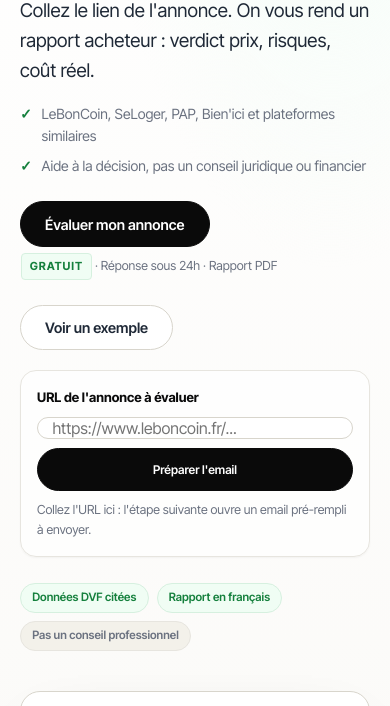
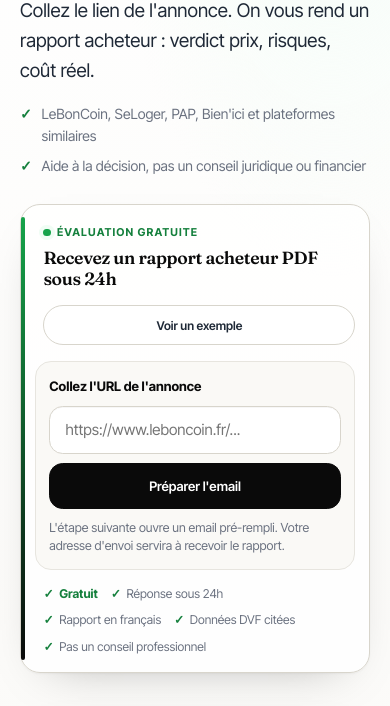
Before and after one commit to luongnv89/immo-evals, a plain HTML site: page index.html in a window 390 px wide. Shown: the part 329-1035 px from the top of the page. Drawn offline with Linux system fonts and the light colour scheme.

Commit message:
feat: refine hero CTA and mobile navigation
- Redesign hero request card with clearer URL entry flow
- Remove redundant mobile menu close button
- Clean up unused close-button CSS and JavaScript hooks

```diff
--- a/assets/mailto.js
+++ b/assets/mailto.js
@@ -208,7 +208,6 @@
 (function () {
   const toggle = document.querySelector(".nav-toggle");
   const nav = document.getElementById("site-nav");
-  const closeButtons = document.querySelectorAll("[data-nav-close]");
   if (!toggle || !nav) return;
 
   function setOpen(open) {
@@ -227,12 +226,6 @@
     setOpen(toggle.getAttribute("aria-expanded") !== "true");
   });
 
-  closeButtons.forEach(function (button) {
-    button.addEventListener("click", function () {
-      setOpen(false);
-      toggle.focus();
-    });
-  });
 
   // Close after choosing a destination.
   nav.querySelectorAll("a").forEach(function (link) {
--- a/assets/site.css
+++ b/assets/site.css
@@ -234,9 +234,6 @@ summary:focus-visible {
 .nav-toggle[aria-expanded="true"] .nav-toggle__bars::before { transform: translateY(6px) rotate(45deg); }
 .nav-toggle[aria-expanded="true"] .nav-toggle__bars::after { transform: translateY(-6px) rotate(-45deg); }
 
-.nav-close {
-  display: none;
-}
 
 /* —— Buttons (report pill style) —— */
 .btn {
@@ -905,26 +902,6 @@ summary:focus-visible {
     margin-top: 0.4rem;
     font-size: 0.85rem;
   }
-  .nav-close {
-    display: inline-flex;
-    align-items: center;
-    justify-content: center;
-    min-height: 2.6rem;
-    margin-top: 0.25rem;
-    border: 1px solid var(--line2);
-    border-radius: 999px;
-    background: var(--sand);
-    color: var(--ink);
-    font: inherit;
-    font-size: 0.85rem;
-    font-weight: 700;
-    cursor: pointer;
-  }
-  .nav-close:hover,
-  .nav-close:focus-visible {
-    background: var(--ink);
-    color: var(--paper);
-  }
 }
 
 /* Legacy static report chrome */
@@ -1065,20 +1042,68 @@ body.report-view .site-top .sample-note {
   font-weight: 700;
 }
 
-.lp-hero__actions {
-  display: flex;
-  flex-wrap: wrap;
-  gap: 0.75rem;
-  margin-top: 1.5rem;
+.lp-request-card {
+  position: relative;
+  max-width: 36rem;
+  margin-top: 1.65rem;
+  padding: 1rem;
+  background: rgba(255, 255, 255, 0.86);
+  border: 1px solid var(--line2);
+  border-radius: var(--radius-lg);
+  box-shadow: 0 18px 48px -30px rgba(10, 10, 10, 0.34), var(--shadow-soft);
+}
+.lp-request-card::before {
+  content: "";
+  position: absolute;
+  inset: 0.75rem auto 0.75rem 0;
+  width: 4px;
+  border-radius: 999px;
+  background: linear-gradient(180deg, var(--leaf), var(--ink));
+}
+.lp-request-card__head {
+  display: flex;
+  align-items: center;
+  justify-content: space-between;
+  gap: 1rem;
+  padding-left: 0.55rem;
+}
+.lp-request-card__kicker {
+  display: inline-flex;
+  align-items: center;
+  gap: 0.4rem;
+  font-size: 0.68rem;
+  font-weight: 800;
+  letter-spacing: 0.1em;
+  text-transform: uppercase;
+  color: var(--leafdeep);
+}
+.lp-request-card__kicker::before {
+  content: "";
+  width: 0.45rem;
+  height: 0.45rem;
+  border-radius: 50%;
+  background: var(--leaf);
+  box-shadow: 0 0 0 4px var(--leafsoft);
+}
+.lp-request-card__title {
+  margin: 0.2rem 0 0;
+  font-family: var(--font-serif);
+  font-size: 1.1rem;
+  font-weight: 600;
+  line-height: 1.2;
+  letter-spacing: -0.02em;
+  color: var(--ink);
+}
+.lp-request-card .btn--ghost {
+  height: 2.5rem;
+  white-space: nowrap;
 }
 .lp-url-form {
-  max-width: 34rem;
-  margin-top: 1.25rem;
-  padding: 1rem;
-  background: rgba(255, 255, 255, 0.74);
+  margin-top: 1rem;
+  padding: 0.85rem;
+  background: var(--cream);
   border: 1px solid var(--line);
   border-radius: var(--radius);
-  box-shadow: var(--shadow-soft);
 }
 .lp-url-form__label {
   display: block;
@@ -1088,20 +1113,23 @@ body.report-view .site-top .sample-note {
   margin-bottom: 0.55rem;
 }
 .lp-url-form__row {
-  display: flex;
-  gap: 0.55rem;
+  display: grid;
+  grid-template-columns: minmax(0, 1fr) auto;
+  gap: 0.6rem;
   align-items: stretch;
 }
 .lp-url-form input {
-  flex: 1;
+  width: 100%;
   min-width: 0;
-  height: 2.7rem;
-  padding: 0 0.9rem;
+  height: 3rem;
+  padding: 0 0.95rem;
   border: 1px solid var(--line2);
-  border-radius: 999px;
+  border-radius: 0.85rem;
   font: inherit;
-  color: var(--ink);
-  background: var(--paper);
+  font-size: 0.95rem;
+  color: var(--ink);
+  background: var(--paper);
+  box-shadow: inset 0 1px 0 rgba(10, 10, 10, 0.03);
 }
 .lp-url-form input:focus {
   outline: 2px solid var(--leaf);
@@ -1110,34 +1138,44 @@ body.report-view .site-top .sample-note {
 .lp-url-form input[aria-invalid="true"] {
   border-color: var(--danger);
 }
+.lp-url-form .btn {
+  height: 3rem;
+  min-width: 10.5rem;
+  border-radius: 0.85rem;
+  font-size: 0.82rem;
+}
 .lp-url-form__help,
 .lp-url-form__error {
-  margin: 0.55rem 0 0;
+  margin: 0.65rem 0 0;
   font-size: 0.78rem;
+  line-height: 1.45;
 }
 .lp-url-form__help { color: var(--mute); }
 .lp-url-form__error { color: var(--danger); }
 .lp-url-form__error[hidden] { display: none; }
 
-.lp-chips {
+.lp-request-card__proof {
   display: flex;
   flex-wrap: wrap;
-  gap: 0.5rem;
-  margin-top: 1.6rem;
-}
-.lp-chip {
-  font-size: 0.72rem;
-  font-weight: 600;
+  gap: 0.45rem 0.8rem;
+  align-items: center;
+  padding: 0.85rem 0.55rem 0.1rem;
+  font-size: 0.76rem;
+  color: var(--mute);
+}
+.lp-request-card__proof span {
+  display: inline-flex;
+  align-items: center;
+  gap: 0.35rem;
+}
+.lp-request-card__proof span::before {
+  content: "✓";
   color: var(--leafdeep);
-  background: var(--leafsoft);
-  border: 1px solid #d6f0df;
-  border-radius: 999px;
-  padding: 0.3rem 0.7rem;
-}
-.lp-chip--mute {
-  color: var(--mute);
-  background: var(--sand);
-  border-color: var(--line);
+  font-weight: 800;
+}
+.lp-request-card__proof strong {
+  color: var(--leafdeep);
+  font-weight: 800;
 }
 
 /* hero visual: stacked report preview */
@@ -1497,8 +1535,11 @@ body.report-view .site-top .sample-note {
 @media (max-width: 560px) {
   .lp-feat__grid, .lp-proof__grid { grid-template-columns: 1fr; }
   .lp-flow__item { max-width: none; }
-  .lp-url-form__row { flex-direction: column; }
-  .lp-url-form .btn { width: 100%; height: 2.7rem; }
+  .lp-request-card { padding: 0.85rem; }
+  .lp-request-card__head { align-items: flex-start; flex-direction: column; }
+  .lp-request-card__head .btn { width: 100%; }
+  .lp-url-form__row { grid-template-columns: 1fr; }
+  .lp-url-form .btn { width: 100%; height: 2.85rem; }
 }
 
 /* ============ URL-CAPTURE MODAL ============ */
--- a/index.html
+++ b/index.html
@@ -67,7 +67,6 @@
         <a href="index.html" aria-current="page">Accueil</a>
         <a href="catalog.html">Rapports</a>
         <a class="btn btn--primary" href="#" data-mailto-cta>Essayer le service</a>
-        <button class="nav-close" type="button" data-nav-close>Fermer le menu</button>
       </nav>
     </div>
   </header>
@@ -89,26 +88,30 @@
             <li>LeBonCoin, SeLoger, PAP, Bien'ici et plateformes similaires</li>
             <li>Aide à la décision, pas un conseil juridique ou financier</li>
           </ul>
-          <div class="lp-hero__actions">
+          <div class="lp-request-card">
+            <div class="lp-request-card__head">
               <div>
-              <a class="btn btn--primary btn--lg" href="#" data-mailto-cta>Évaluer mon annonce</a>
-              <p class="lp-hero__cta-note"><span class="lp-badge">Gratuit</span> · Réponse sous 24h · Rapport PDF</p>
+                <span class="lp-request-card__kicker">Évaluation gratuite</span>
+                <p class="lp-request-card__title">Recevez un rapport acheteur PDF sous 24h</p>
               </div>
-            <a class="btn btn--ghost btn--lg" href="reports/chelles-foch-maison-5-pieces.html">Voir un exemple</a>
+              <a class="btn btn--ghost" href="reports/chelles-foch-maison-5-pieces.html">Voir un exemple</a>
             </div>
             <form class="lp-url-form" data-inline-url-form novalidate>
-            <label class="lp-url-form__label" for="hero-listing-url">URL de l'annonce à évaluer</label>
+              <label class="lp-url-form__label" for="hero-listing-url">Collez l'URL de l'annonce</label>
               <div class="lp-url-form__row">
                 <input id="hero-listing-url" name="url" type="url" inputmode="url" autocomplete="url" placeholder="https://www.leboncoin.fr/..." aria-describedby="hero-listing-url-help hero-listing-url-error">
                 <button class="btn btn--primary" type="submit">Préparer l'email</button>
               </div>
-            <p class="lp-url-form__help" id="hero-listing-url-help">Collez l'URL ici : l'étape suivante ouvre un email pré-rempli à envoyer.</p>
+              <p class="lp-url-form__help" id="hero-listing-url-help">L'étape suivante ouvre un email pré-rempli. Votre adresse d'envoi servira à recevoir le rapport.</p>
               <p class="lp-url-form__error" id="hero-listing-url-error" role="alert" hidden></p>
             </form>
-          <div class="lp-chips">
-            <span class="lp-chip">Données DVF citées</span>
-            <span class="lp-chip">Rapport en français</span>
-            <span class="lp-chip lp-chip--mute">Pas un conseil professionnel</span>
+            <div class="lp-request-card__proof" aria-label="Garanties du service">
+              <span><strong>Gratuit</strong></span>
+              <span>Réponse sous 24h</span>
+              <span>Rapport en français</span>
+              <span>Données DVF citées</span>
+              <span>Pas un conseil professionnel</span>
+            </div>
           </div>
         </div>
 
```
Lines whose indentation alone changed are shown as unchanged.
